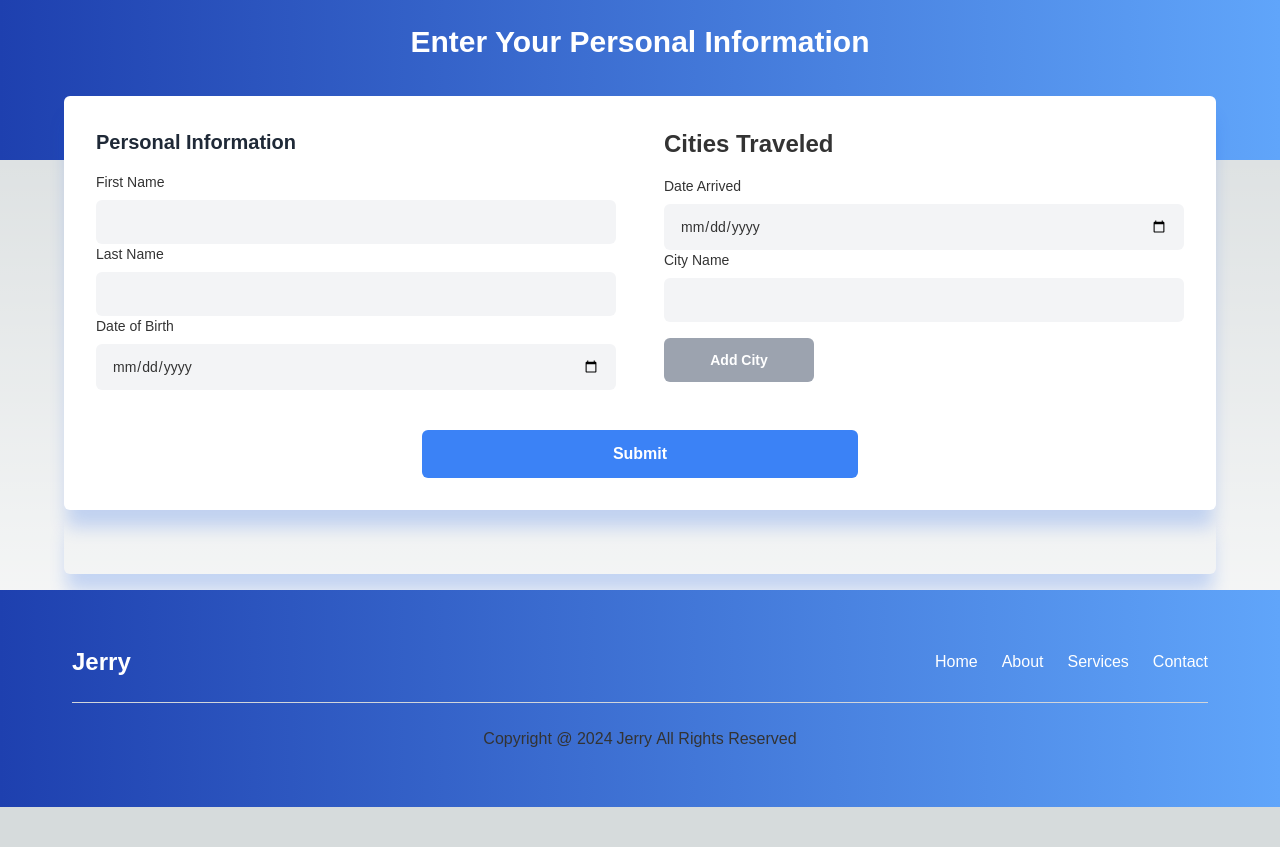
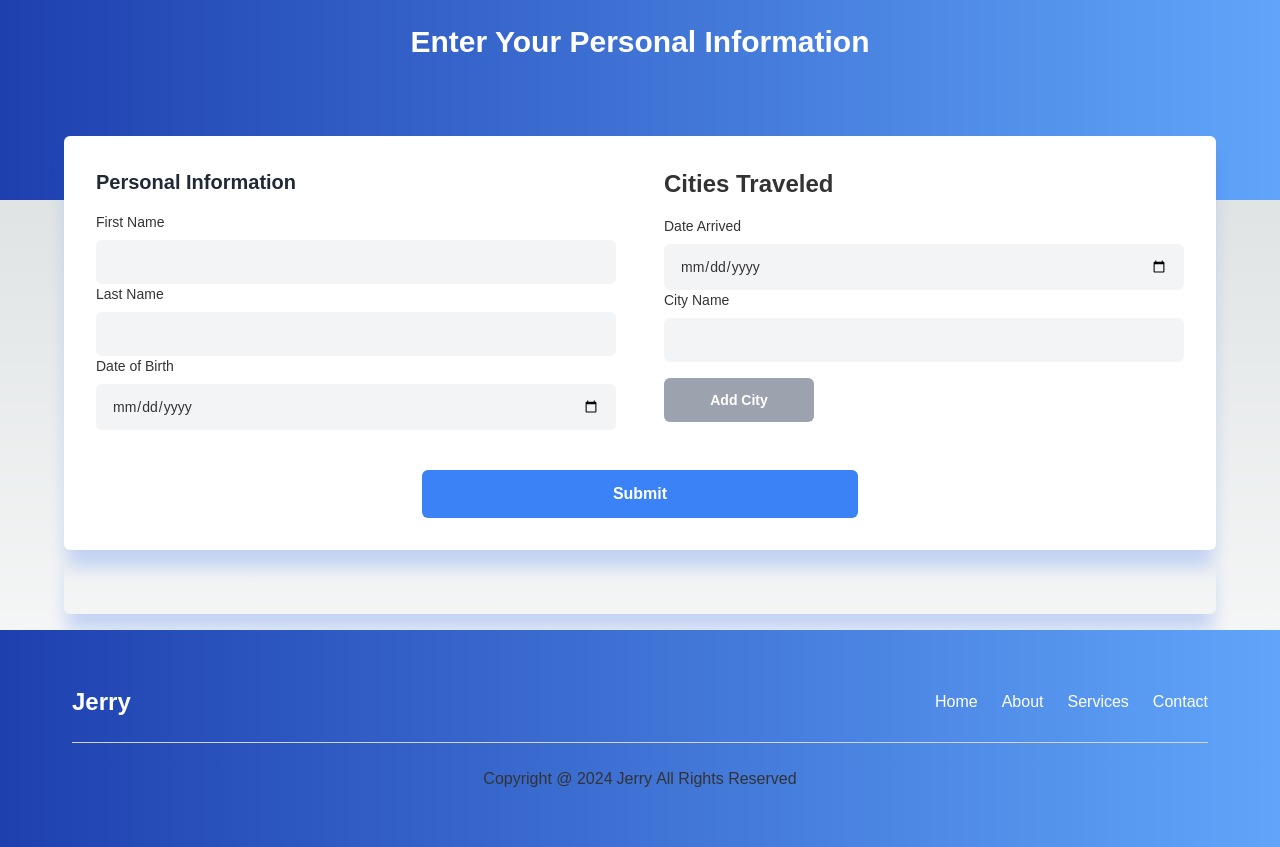
Before and after one commit to jerryowusu/next-form, a Next.js app: page / in a window 1280 px wide. Before the commit the page ends 807 px from the top, so only its background shows below. Built offline with nearby package versions, Linux system fonts and the light colour scheme.

Commit message:
Update view and styles of page

```diff
--- a/src/app/page.js
+++ b/src/app/page.js
@@ -60,7 +60,7 @@ const Home = () => {
 
   return (
     <div className="font-[sans-serif] text-[#333]">
-      <div className="text-center bg-gradient-to-r from-blue-800 to-blue-400 min-h-[160px] sm:p-6 p-4">
+      <div className="text-center bg-gradient-to-r from-blue-800 to-blue-400 min-h-[200px] sm:p-6 p-4">
         <h3 className="text-2xl font-bold text-white sm:text-3xl">Enter Your Personal Information</h3>
       </div>
 
```
